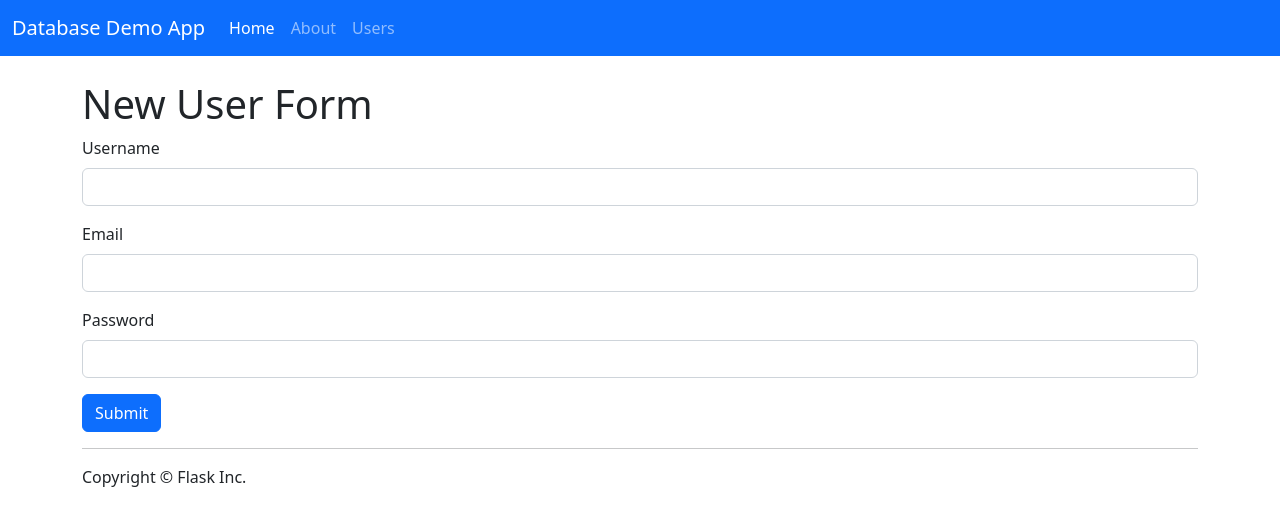
After one commit to uwi-info3180/flask-db-demo, a Flask app: template app/templates/add_user.html in a window 1280 px wide. The commit adds this page. Shown: the top 526 px of the page. Run offline with Flask 3, Linux system fonts and the light colour scheme; the template is opened without the code that fills it, so the values that code supplies are empty, except form fields; tables that the repository leaves empty hold one stand-in row (values such as "Sample post"); form fields are guessed from the names that the template uses; some libraries are stand-ins or nearby versions.

Commit message:
Create a form to add users

```diff
--- /dev/null
+++ b/app/templates/add_user.html
@@ -0,0 +1,22 @@
+{% extends 'base.html' %}
+
+{% block main %}
+    <h1>New User Form</h1>
+
+    <form action="{{ url_for('new_user') }}" method="post">
+        {{ form.csrf_token }}
+        <div class="form-group mb-3">
+            {{ form.username.label(class="form-label") }}
+            {{ form.username(class="form-control") }}
+        </div>
+        <div class="form-group mb-3">
+            {{ form.email.label(class="form-label") }}
+            {{ form.email(class="form-control") }}
+        </div>
+        <div class="form-group mb-3">
+            {{ form.password.label(class="form-label") }}
+            {{ form.password(class="form-control") }}
+        </div>
+        <button type="submit" class="btn btn-primary">Submit</button>
+    </form>
+{% endblock %}
--- a/app/templates/users.html
+++ b/app/templates/users.html
@@ -1,7 +1,7 @@
 {% extends 'base.html' %}
 
 {% block main %}
-    <h1>Users</h1>
+    <h1>Users <a href="{{ url_for('new_user')}}" class="btn btn-primary">Add User</a></h1>
 
     <div class="table-responsive">
         {% if users %}
```
Also changed, not shown: app/forms.py (added, +8 -0 lines).
